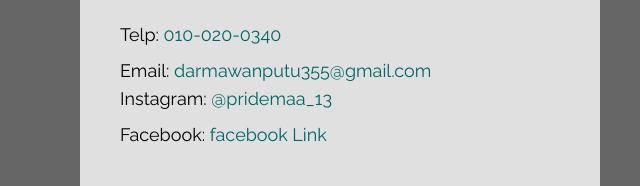
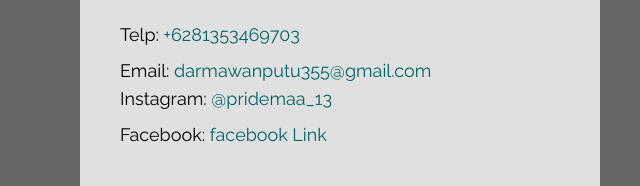
Before and after one commit to dccxcsdc/Antique-Cafe, a plain HTML site: page index.html in a window 1280 px wide. Shown: the part 4027-4213 px from the top of the page, 0-640 px from the left. Drawn offline with nearby package versions, Linux system fonts and the light colour scheme.

Commit message:
Update index.html

```diff
--- a/index.html
+++ b/index.html
@@ -160,7 +160,7 @@
                         Kepuasan Anda adalah prioritas kami.
                     </p>
                     <p class="mb-10 text-lg">
-                        <span class="block mb-2">Telp: <a href="tel:+6281353469703" class="hover:text-yellow-600 transition">010-020-0340</a></span>
+                        <span class="block mb-2">Telp: <a href="tel:+6281353469703" class="hover:text-yellow-600 transition">+6281353469703</a></span>
                         <span class="block">Email: <a href="mailto:darmawanputu355@gmail.com" class="hover:text-yellow-600 transition">darmawanputu355@gmail.com</a></span>
                         <span class="block mb-2">Instagram: <a href="https://www.instagram.com/pridemaa_13" target="_blank" class="hover:text-yellow-600 transition">@pridemaa_13</a></span>
                         <span class="block">Facebook: <a href="https://www.facebook.com/share/18dcaHve1C/?mibextid=wwXIfr" target="_blank" class="hover:text-yellow-600 transition">facebook Link</a></span>
```
